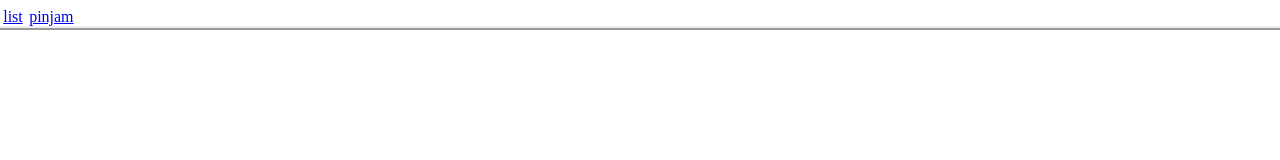
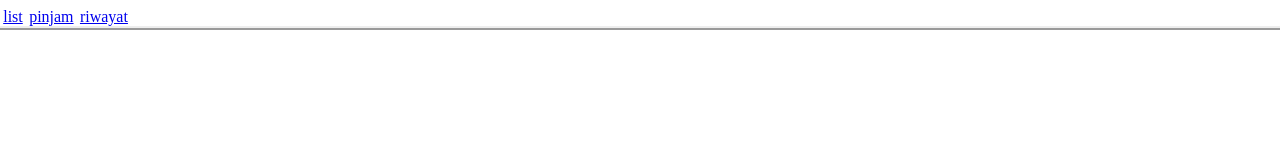
Before and after one commit to 1337cheatcode/perpus-app-nuxtjs-dupe, a Nuxt app: page / in a window 1280 px wide. Shown: the top 160 px of the page. Built offline with nearby package versions, Linux system fonts and the light colour scheme.

Commit message:
add riwayat nav link

```diff
--- a/app.vue
+++ b/app.vue
@@ -3,6 +3,7 @@
     <header>
       <NuxtLink to="/list">list</NuxtLink>
       <NuxtLink to="/pinjam">pinjam</NuxtLink>
+      <NuxtLink to="/history">riwayat</NuxtLink>
     </header>
     <NuxtPage />
   </div>
```
